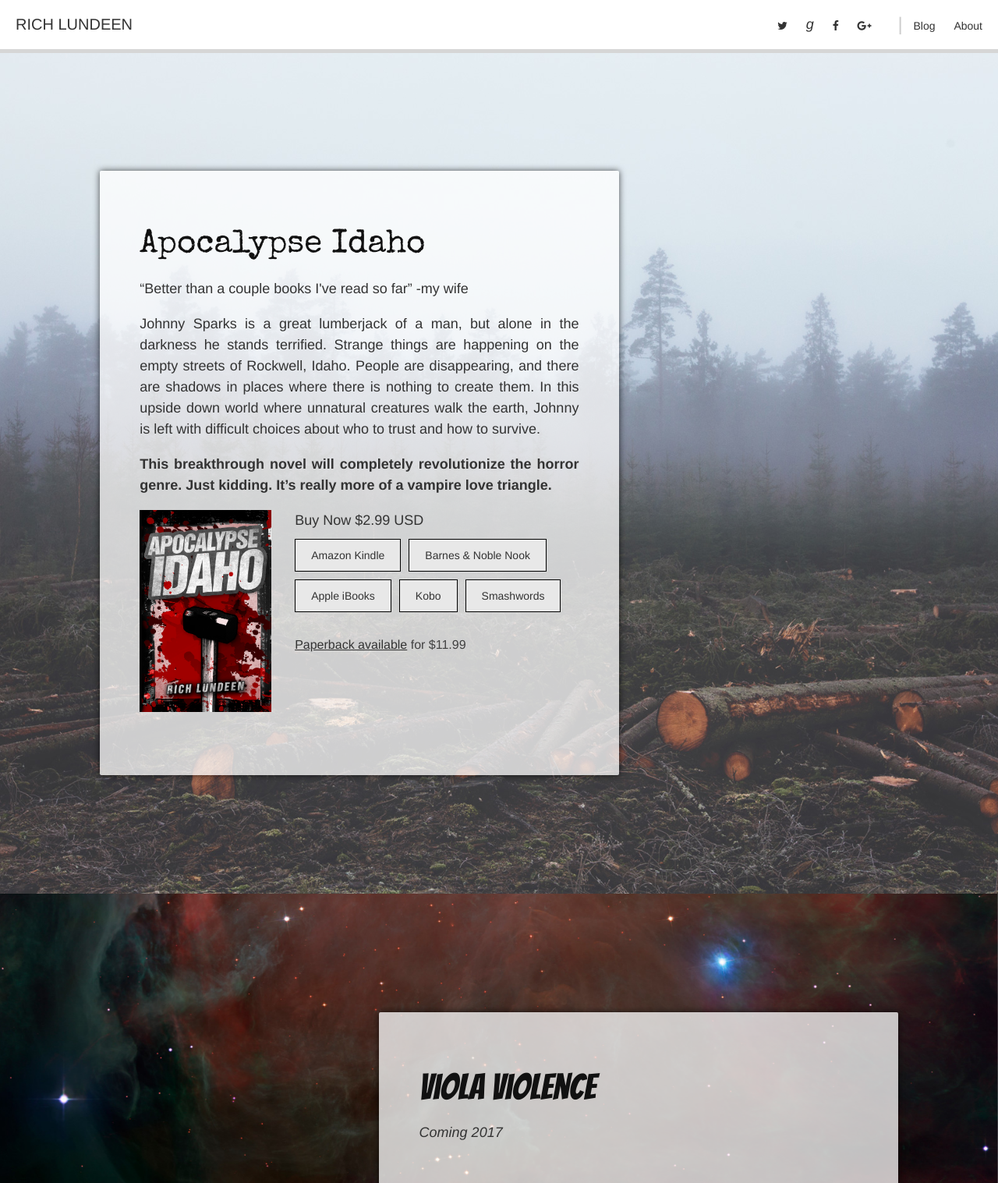
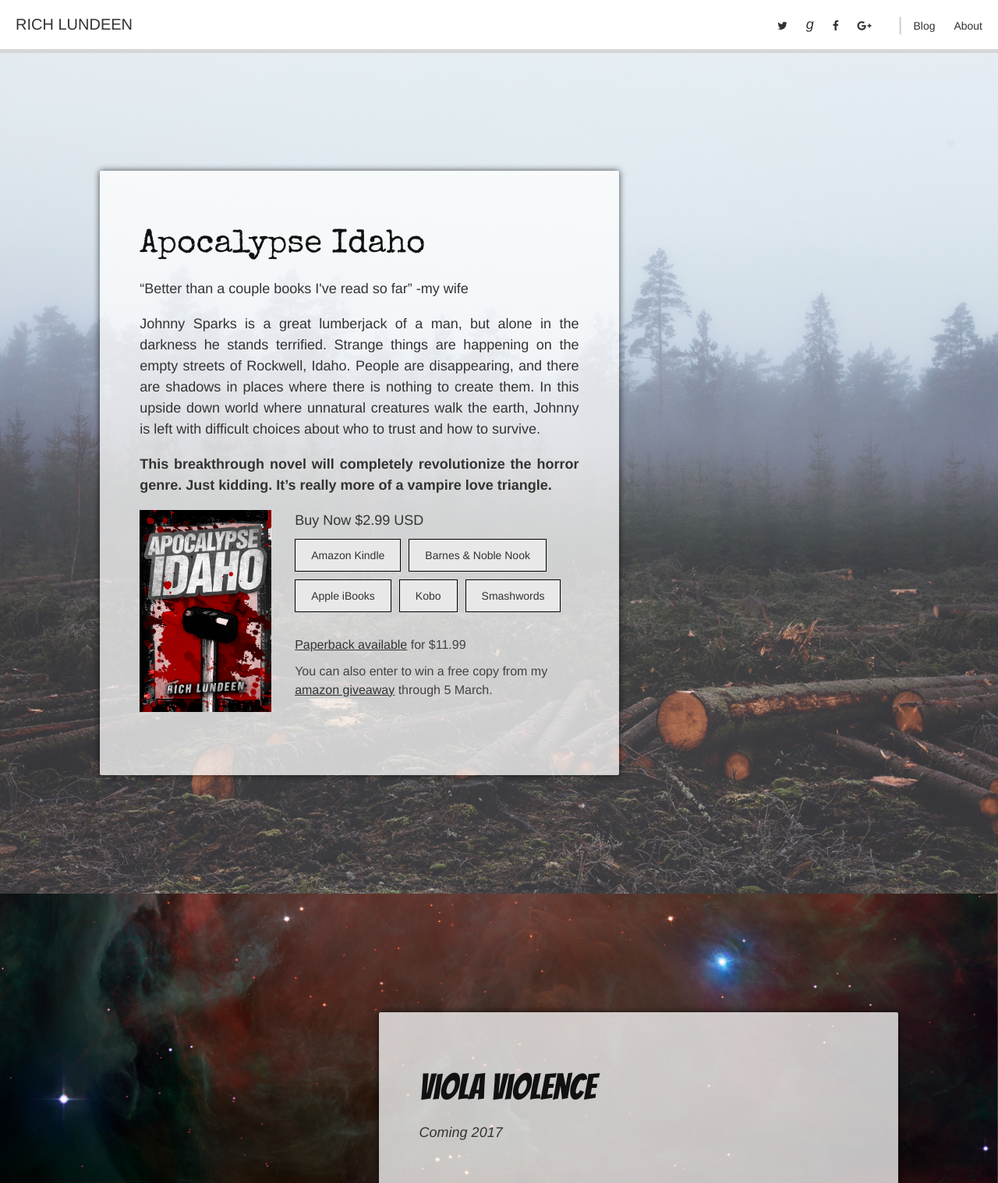
Before and after one commit to richlundeen/richlundeen, a Jekyll site: the page built from index.html, in a window 1280 px wide. Shown: the whole page at 78% size. Built offline with Jekyll 4.4.1, drawn with Linux system fonts in a browser that asks for light colours; nearby versions of some CDN libraries.

Commit message:
giveaway

```diff
--- a/index.html
+++ b/index.html
@@ -39,6 +39,7 @@ layout: default
     </ul>
 
     <p class="paperback"><a href="http://www.amazon.com/Apocalypse-Idaho-Rich-Lundeen/dp/0986111309/">Paperback available</a> for $11.99</p>
+    <p class="paperback">You can also enter to win a free copy from my <a href="https://giveaway.amazon.com/p/a0eae44ee99edb6a">amazon giveaway</a> through 5 March.</p>
   </div>
 </div>
 
```
